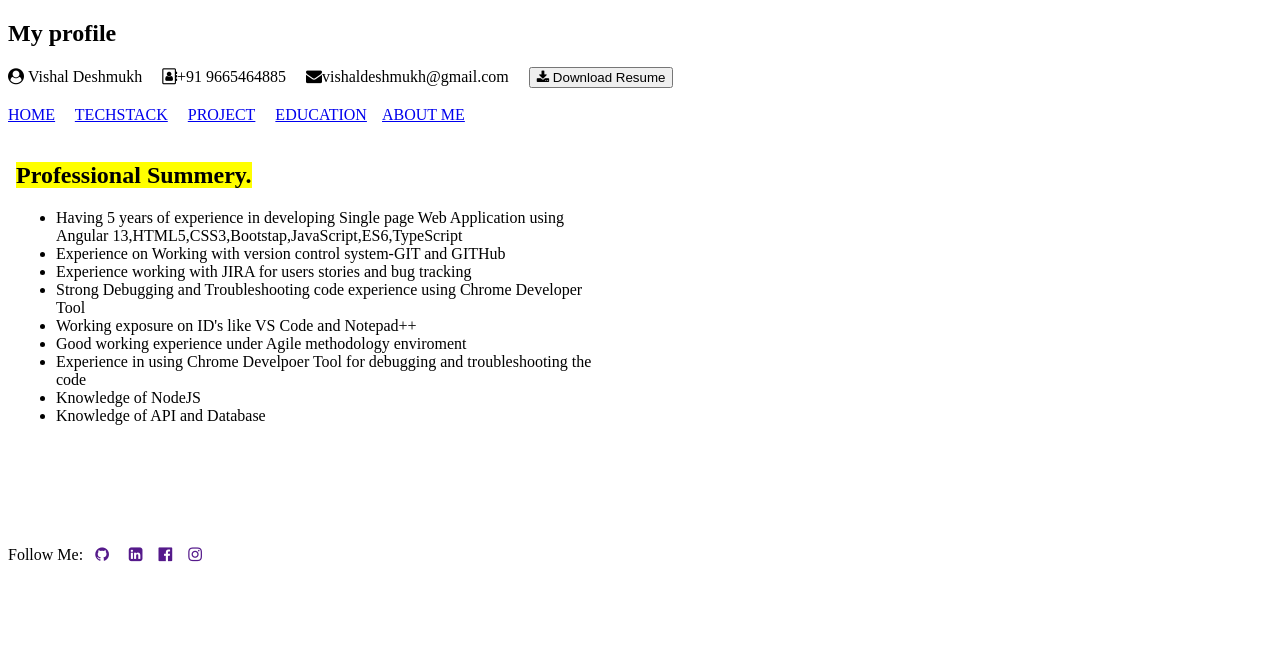
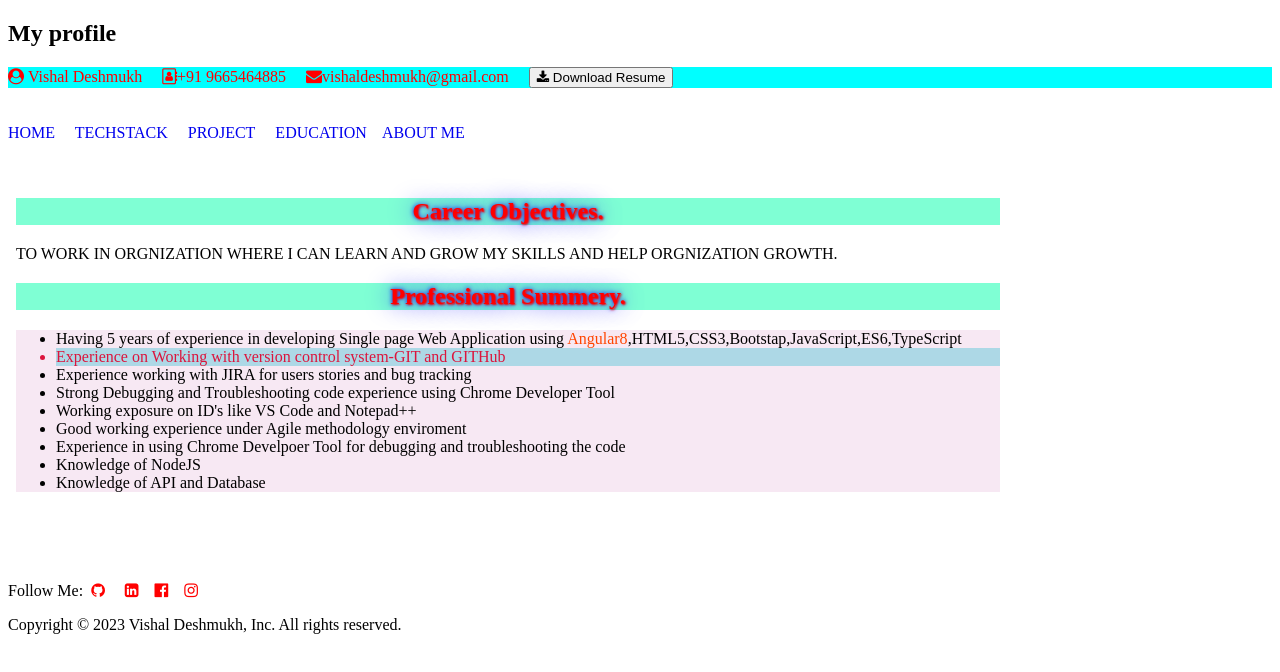
Before and after one commit to vishaldeshmukh396/my-profile, a plain HTML site: page index.html in a window 1280 px wide. Drawn offline with Linux system fonts and the light colour scheme.

Commit message:
used css properties.
used css properties.

```diff
--- a/index.html
+++ b/index.html
@@ -1,26 +1,42 @@
 <!DOCTYPE html>
 <html lang="en">
+
 <head>
     <meta charset="UTF-8">
     <meta name="viewport" content="width=device-width, initial-scale=1.0">
-    <title>My profile</title><link rel="stylesheet" href="https://cdnjs.cloudflare.com/ajax/libs/font-awesome/4.7.0/css/font-awesome.min.css">
-<link rel="shortcut icon" href="e:\angular\HTML\4.png" type="image/x-icon">
+    <title>My profile</title>
+    <link rel="stylesheet" href="https://cdnjs.cloudflare.com/ajax/libs/font-awesome/4.7.0/css/font-awesome.min.css">
+    <link rel="shortcut icon" href="e:\angular\HTML\4.png" type="image/x-icon">
+    <style>header{background-color: aqua;color: red;}
+    #vi{text-decoration: none; }
+    #one,#two,#three,#four{color: red;}
+    </style>
 </head>
 </head>
-<body><h2>My profile</h2>
+
+<body>
+    <h2>My profile</h2>
+    <header>
     <a><i class="fa fa-user-circle" aria-hidden="true"> Vishal Deshmukh</i></a>&nbsp;&nbsp;&nbsp;&nbsp;
     <a><i class="fa fa-address-book-o" aria-hidden="true">+91 9665464885</i></a>&nbsp;&nbsp;&nbsp;&nbsp;
     <a><i class="fa fa-envelope" aria-hidden="true">vishaldeshmukh@gmail.com</i></a>&nbsp;&nbsp;&nbsp;&nbsp;
-    <span><button><i class="fa fa-download" aria-hidden="true"></i>&nbsp;Download Resume</button></span><br><br>
-   <nav> <a href="professionalSum.html" target="Myframe">HOME</a>&nbsp;&nbsp;&nbsp;&nbsp;
-    <a href="technologyStack.html" target="Myframe">TECHSTACK</a>&nbsp;&nbsp;&nbsp;&nbsp;
-    <a href="projectdetails.html" target="Myframe">PROJECT</a>&nbsp;&nbsp;&nbsp;&nbsp;
-    <a href="educationDet.html" target="Myframe">EDUCATION</a>&nbsp;&nbsp;&nbsp;
-    <a href="aboutme.html" target="Myframe">ABOUT ME</a><br><br></nav>
-    <iframe width="600" height="400" name="Myframe" frameborder="0" src="professionalSum.html"></iframe><br>
-    <span >Follow Me:</span> &nbsp; <a href=""><i class="fa fa-github" aria-hidden="true" ></i></a>&nbsp;&nbsp;&nbsp;&nbsp;
-    <a href=""><i class="fa fa-linkedin-square" aria-hidden="true"></i></a>&nbsp;&nbsp;&nbsp;
-    <a href=""><i class="fa fa-facebook-official" aria-hidden="true"></i></a>&nbsp;&nbsp;&nbsp;
-    <a href=""><i class="fa fa-instagram" aria-hidden="true"></i></a>
+    <span><button><i class="fa fa-download" aria-hidden="true"></i>&nbsp;Download Resume</button></span></header>
+    <br><br>
+    <nav> <a href="professionalSum.html" target="Myframe"id="vi" >HOME</a>&nbsp;&nbsp;&nbsp;&nbsp;
+        <a href="technologyStack.html" target="Myframe" id="vi">TECHSTACK</a>&nbsp;&nbsp;&nbsp;&nbsp;
+        <a href="projectdetails.html" target="Myframe"id="vi" >PROJECT</a>&nbsp;&nbsp;&nbsp;&nbsp;
+        <a href="educationDet.html" target="Myframe"id="vi">EDUCATION</a>&nbsp;&nbsp;&nbsp;
+        <a href="aboutme.html" target="Myframe"id="vi">ABOUT ME</a></nav><br><br>
+
+    <iframe width="1000" height="400" name="Myframe" frameborder="0" src="professionalSum.html"></iframe><br>
+   <footer>
+    <span class="icon">Follow Me:</span>&nbsp; <a href="" id="one"><i class="fa fa-github"
+            aria-hidden="true"></i></a>&nbsp;&nbsp;&nbsp;&nbsp;
+    <a href="" id="two"><i class="fa fa-linkedin-square" aria-hidden="true"></i></a>&nbsp;&nbsp;&nbsp;
+    <a href="" id="three"><i class="fa fa-facebook-official" aria-hidden="true"></i></a>&nbsp;&nbsp;&nbsp;
+    <a href="" id="four"><i class="fa fa-instagram" aria-hidden="true"></i></a>
+   </footer>
+   <p>Copyright &copy; 2023 Vishal Deshmukh, Inc. All rights reserved.</p>
 </body>
+
 </html>
--- a/professionalSum.html
+++ b/professionalSum.html
@@ -3,12 +3,21 @@
 <head>
     <meta charset="UTF-8">
     <meta name="viewport" content="width=device-width, initial-scale=1.0">
-    <title>Document</title>
+    <title>Document</title><style>p{text-transform: uppercase;}
+    h2{background-color: aquamarine;color: red;text-shadow: 1px 1px 2px red, 0 0 1em blue, 0 0 0.2em blue;
+    text-align: center;}
+    span{color: orangered;}
+    #deshmukh{background-color: lightblue;color: crimson;}
+    ul{background-color: rgb(247, 232, 243);}
+
+    </style>
 </head>
 <body>
-    <h2><mark>Professional Summery.</mark></h2>
-    <ul><li>Having 5 years of experience in developing Single page Web Application using Angular 13,HTML5,CSS3,Bootstap,JavaScript,ES6,TypeScript</li>
-    <li>Experience on Working with version control system-GIT and GITHub</li>
+    <h2>Career Objectives.</h2>
+    <p>To work in orgnization where i can learn and grow my skills and help orgnization growth. </p>
+    <h2>Professional Summery.</h2>
+    <ul><li>Having 5 years of experience in developing Single page Web Application using <span>Angular8</span>,HTML5,CSS3,Bootstap,JavaScript,ES6,TypeScript</li>
+    <li id="deshmukh">Experience on Working with version control system-GIT and GITHub</li>
     <li>Experience working with JIRA for users stories and bug tracking</li>
     <li>Strong Debugging and Troubleshooting code experience using Chrome Developer Tool</li>
     <li>Working exposure on ID's like VS Code and Notepad++</li>
```
Also changed, not shown: cssLearning.html (added, +24 -0 lines), projectdetails.html (+1 -0 lines).
